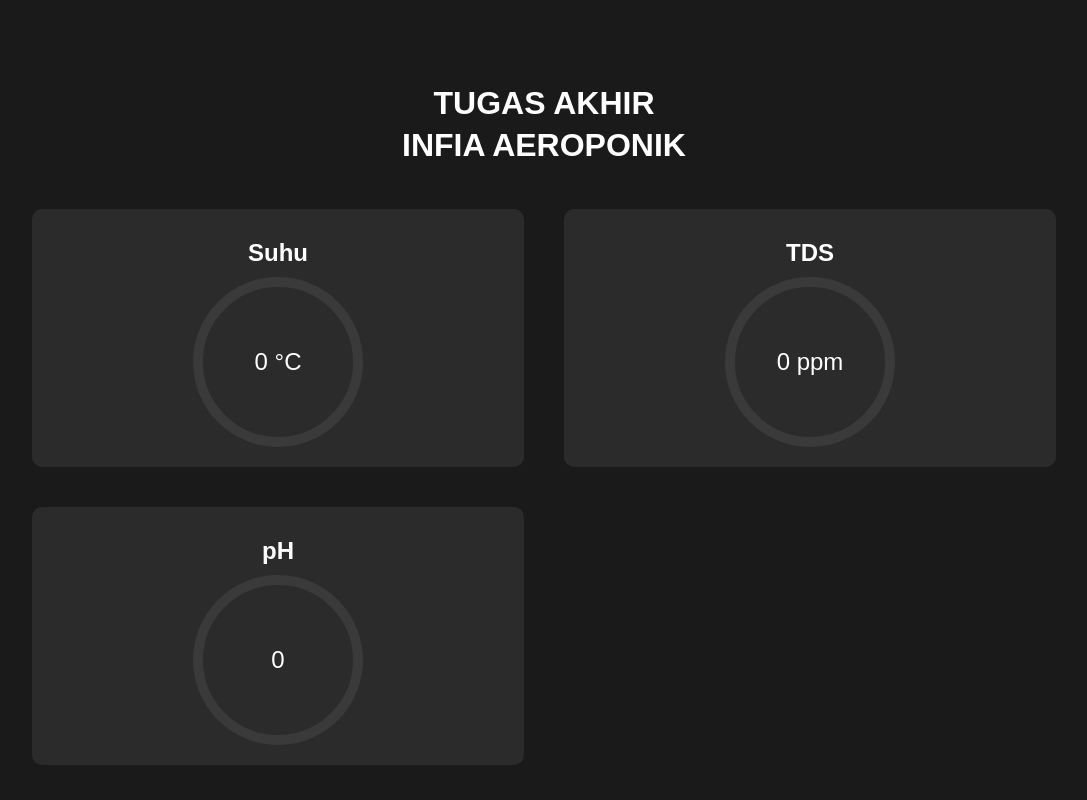
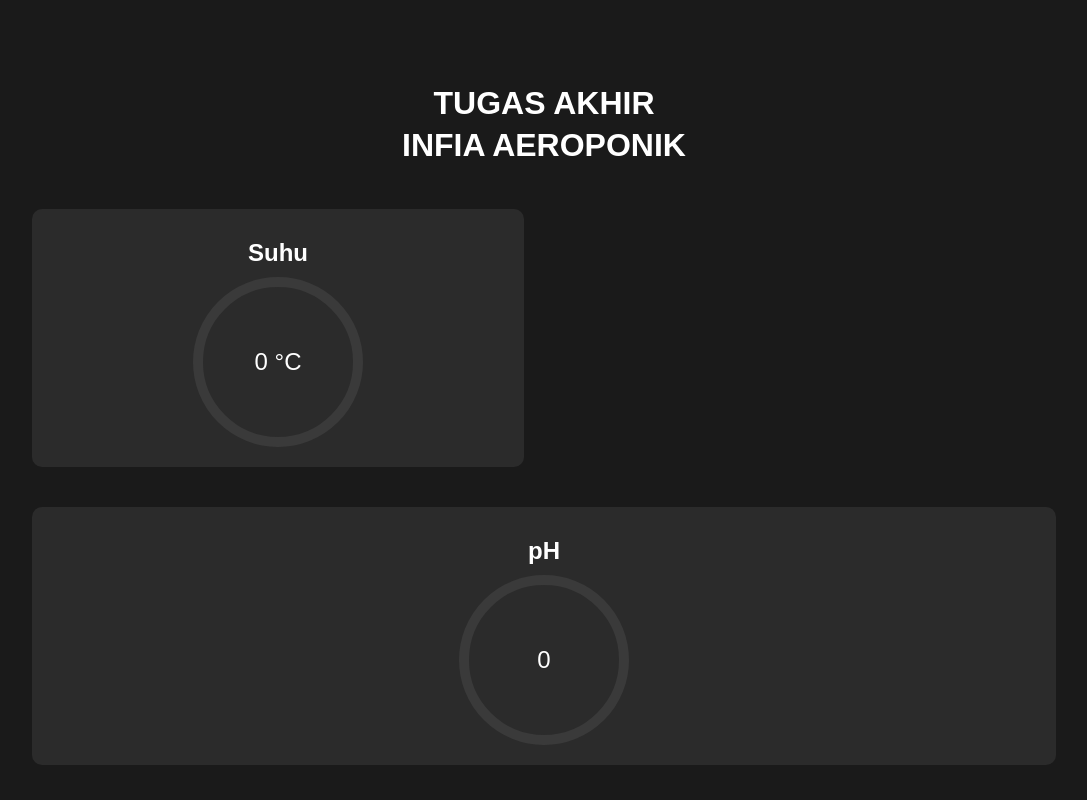
Before and after one commit to TAEKD/dashboard-sensor, a plain HTML site: page index.html in a window 1280 px wide. Shown: the top 800 px of the page, without its empty margins (96-1183 px from the left). Drawn offline with Linux system fonts and the light colour scheme; no server answers.

Commit message:
Update index.html

```diff
--- a/index.html
+++ b/index.html
@@ -61,13 +61,13 @@
             <h2>Suhu</h2>
             <div class="gauge" id="temperature">0 °C</div>
         </div>
+        <div class="sensor" style="grid-column: span 2;">
+            <h2>pH</h2>
+            <div class="gauge" id="ph">0</div>
+        </div>
         <div class="sensor">
             <h2>TDS</h2>
             <div class="gauge" id="tds">0 ppm</div>
-        </div>
-        <div class="sensor">
-            <h2>pH</h2>
-            <div class="gauge" id="ph">0</div>
         </div>
     </div>
 
```
